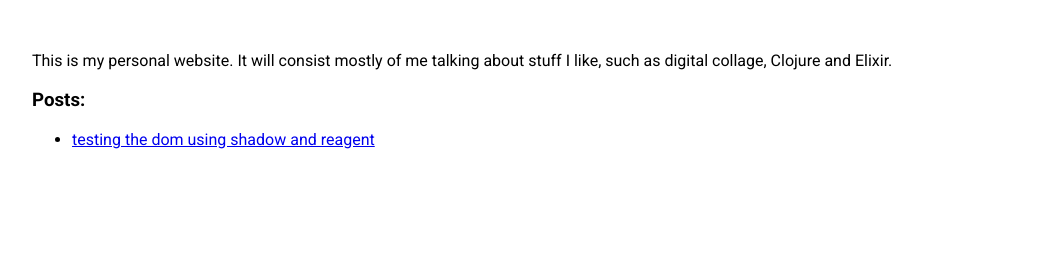
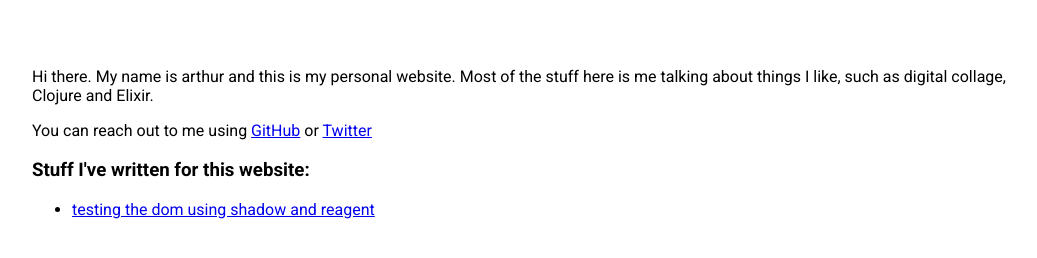
Before and after one commit to arthurbarroso/arthurbarroso.github.io, a plain HTML site: page index.html in a window 1280 px wide. Shown: the whole page, without its empty margins (96-1133 px from the left). Drawn offline with Linux system fonts and the light colour scheme.

Commit message:
misc index stuff

```diff
--- a/index.html
+++ b/index.html
@@ -19,9 +19,16 @@
   </head>
   <body>
     <div>
-      This is my personal website. It will consist mostly of me talking about stuff I like, such as digital collage, Clojure and Elixir.
-
-      <h3>Posts:</h3>
+      <p>
+        Hi there. My name is arthur and this is my personal website. Most of the stuff here is me talking about things I like, such as digital collage, Clojure and Elixir.
+      </p>
+      <p>
+        You can reach out to me using
+        <a href="https://github.com/arthurbarroso">GitHub</a>
+         or
+        <a href="https://twitter.com/32a852">Twitter</a>
+      </p>
+      <h3>Stuff I've written for this website:</h3>
       <ul>
         <li><a href=./docs/testing-the-dom-using-shadow-and-reagent.html>testing the dom using shadow and reagent</a></li>
       </ul>
```
Also changed, not shown: docs/index.html (deleted, +0 -30 lines), templates/index-quickstart.html (+10 -3 lines).
